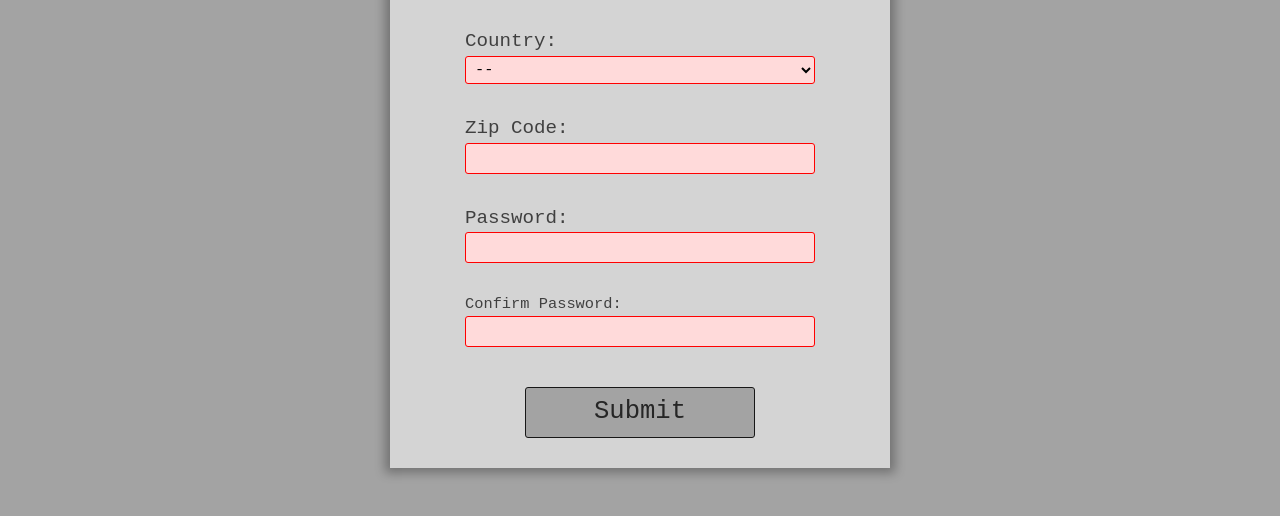
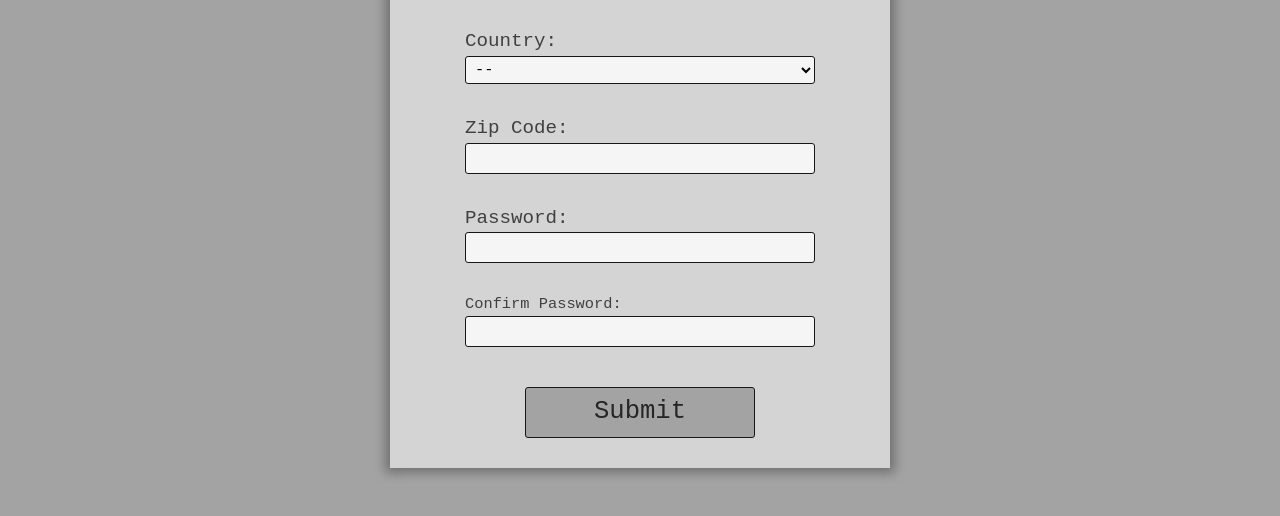
Before and after one commit to leavesturninsideyou/js-validation-form, a plain HTML site: page index.html in a window 1280 px wide. Shown: the part 274-790 px from the top of the page. Drawn offline with Linux system fonts and the light colour scheme.

Commit message:
Modify invalid style

```diff
--- a/style.css
+++ b/style.css
@@ -108,14 +108,14 @@ select option {
     background-color: #fff;
 }
 
-input:invalid,
-select:invalid {
+input:not(:placeholder-shown):invalid,
+.invalid {
     border: 1px solid #ff0000;
     background-color: #ffdada;
 }
 
-input:invalid:focus,
-select:invalid:focus {
+input:not(:placeholder-shown):invalid:focus,
+.invalid:focus {
     outline-color: #ff4545;
 }
 
```
